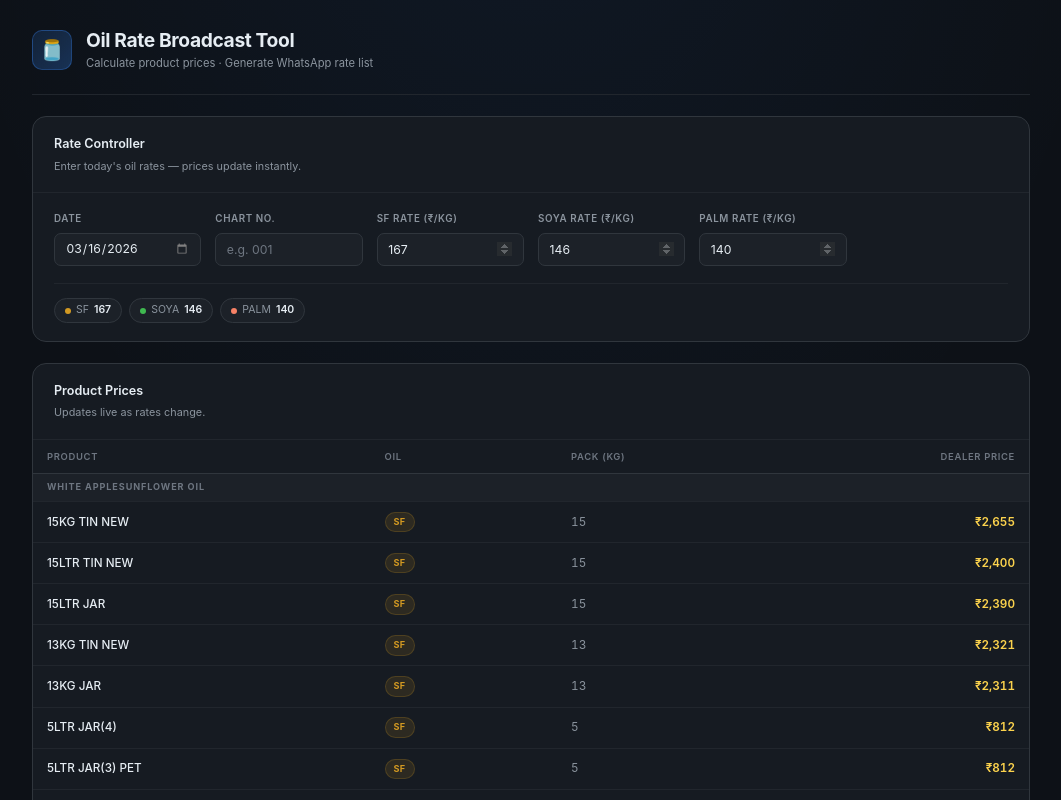
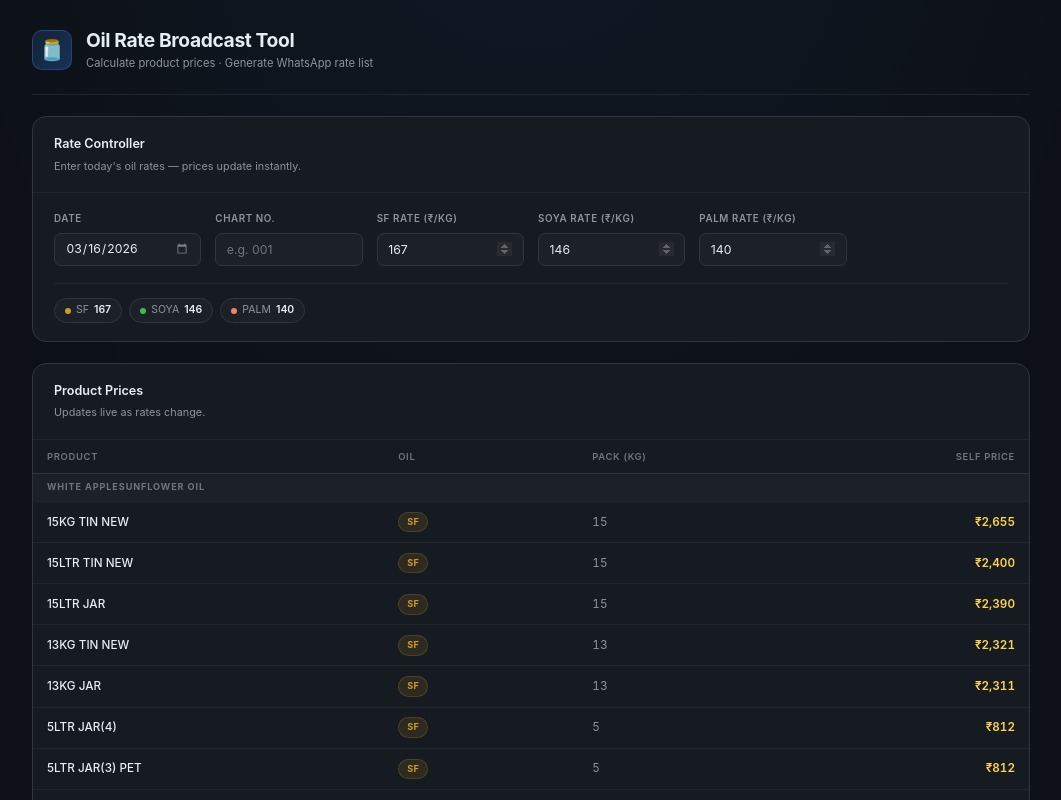
Before and after one commit to mydesignstation-cmyk/oilchart, a React (Vite) app: page / in a window 1280 px wide. Shown: the top 800 px of the page, without its empty margins (109-1170 px from the left). Built offline with nearby package versions, Linux system fonts and the light colour scheme.

Commit message:
fix(ui): default tier to self (show spot rates by default)

```diff
--- a/src/App.tsx
+++ b/src/App.tsx
@@ -10,7 +10,7 @@ const DEFAULT_RATES: OilRates = { SF: 167, SOYA: 146, PALM: 140 };
 
 export default function App() {
   const [rates, setRates] = useState<OilRates>(DEFAULT_RATES);
-  const [tier, setTier] = useState<Tier>("dealer");
+  const [tier, setTier] = useState<Tier>("self");
   const [chartNumber, setChartNumber] = useState("");
   const [rateDate, setRateDate] = useState(today);
 
```
